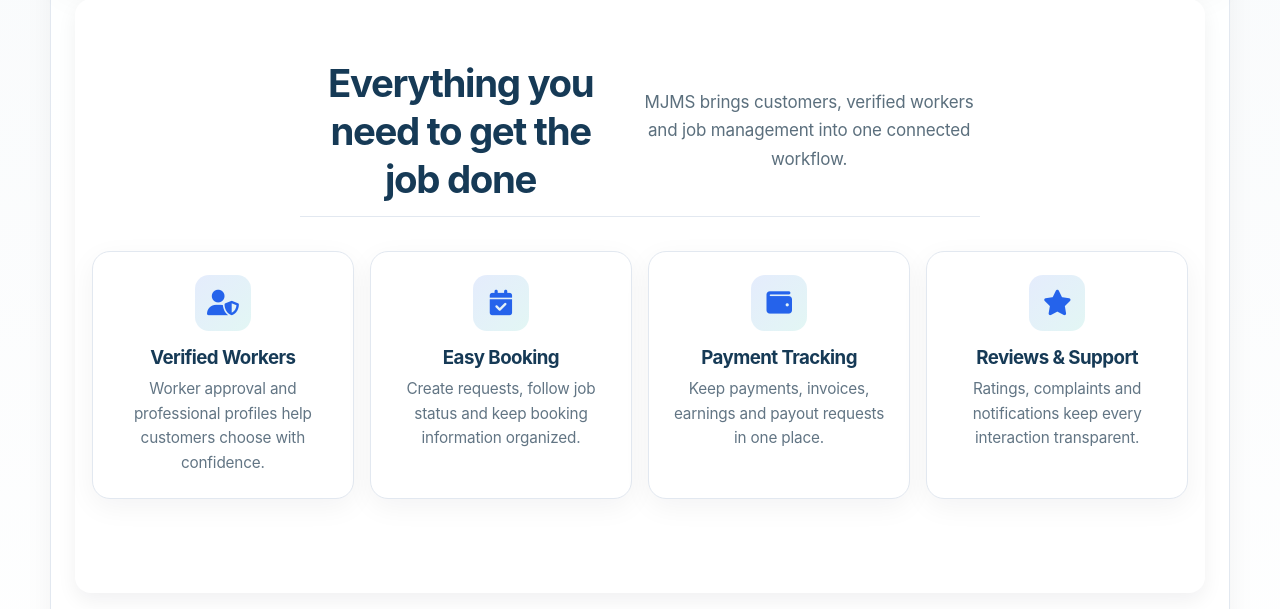
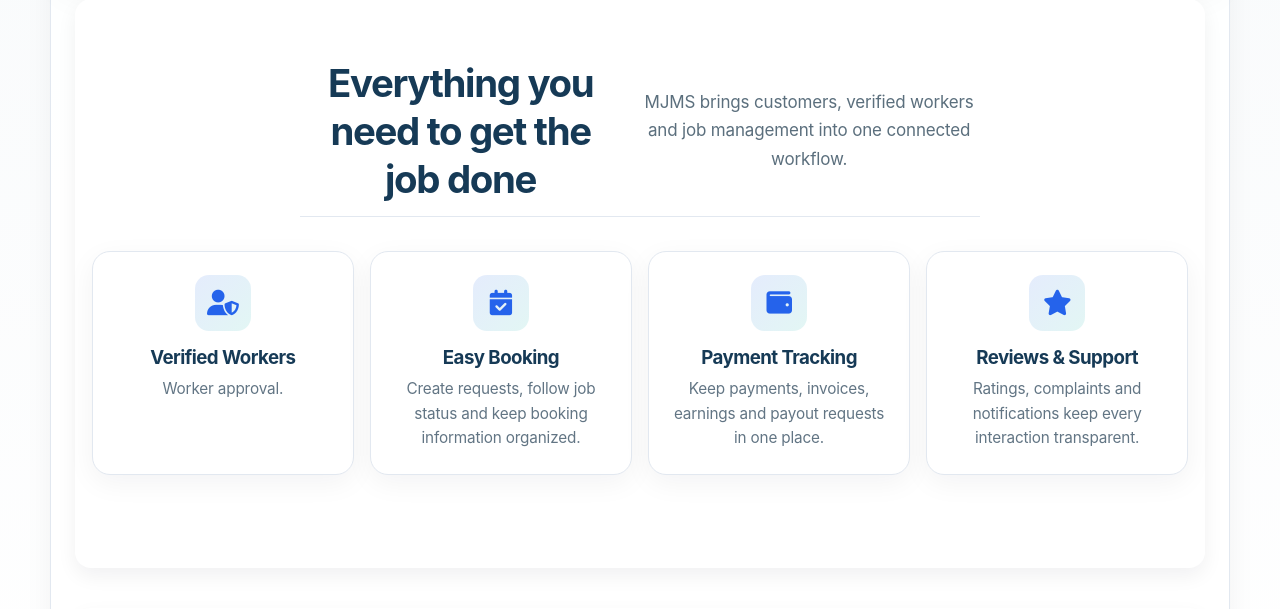
Before and after one commit to jmmahafuz-stack/Microjob_Management, a Django app: page / in a window 1280 px wide. Shown: the part 726-1335 px from the top of the page. Run offline with Django 5.2, Linux system fonts and the light colour scheme; data comes from the database, SQL or seed files in the repository.

Commit message:
Hi commitrd check

```diff
--- a/templates/home.html
+++ b/templates/home.html
@@ -44,7 +44,7 @@
             <article class="feature-card">
                 <div class="feature-icon"><i class="fa-solid fa-user-shield"></i></div>
                 <h3>Verified Workers</h3>
-                <p>Worker approval and professional profiles help customers choose with confidence.</p>
+                <p>Worker approval.</p>
             </article>
             <article class="feature-card">
                 <div class="feature-icon"><i class="fa-solid fa-calendar-check"></i></div>
```
